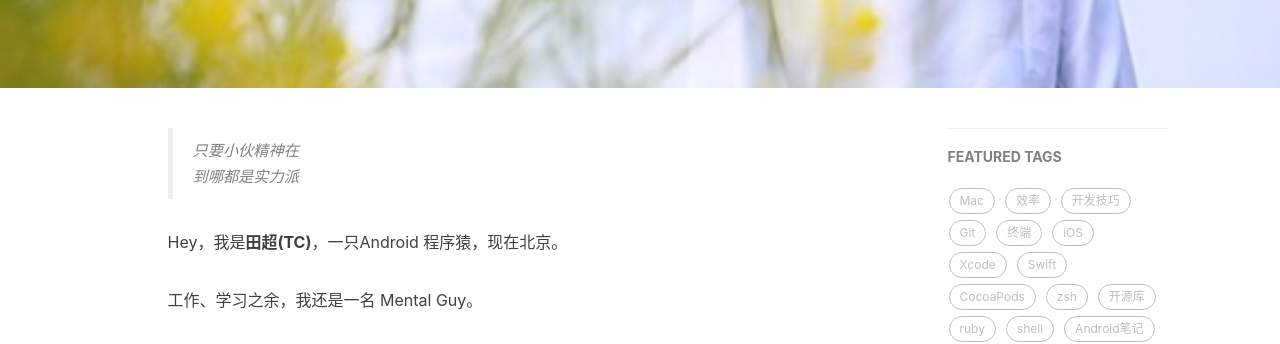
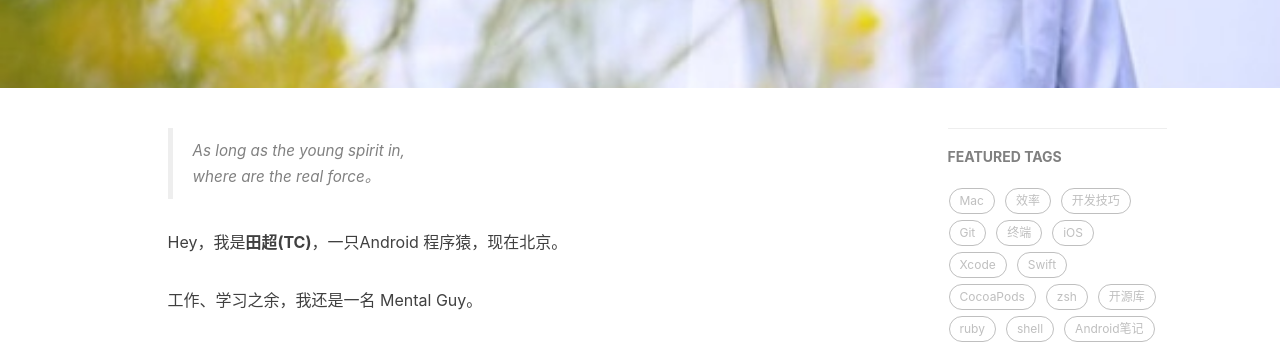
Before and after one commit to DanielsShelby/DanielsShelby.github.io, a Jekyll site: the page built from about.html, in a window 1280 px wide. Shown: the part 330-674 px from the top of the page. Built offline with Jekyll 4.4.1, drawn with Linux system fonts in a browser that asks for light colours; nearby versions of some CDN libraries; comment, search, counter and statistics services are not loaded.

Commit message:
Update about.html

```diff
--- a/about.html
+++ b/about.html
@@ -15,8 +15,8 @@ header-img: "img/post-bg-rwd.jpg"
 <div class="zh post-container">
 
     <!--copied from markdown -->
-    <blockquote><p>只要小伙精神在<br>
-    到哪都是实力派</p></blockquote>
+    <blockquote><p>As long as the young spirit in, <br>
+    where are the real force。</p></blockquote>
 
     <p>Hey，我是<strong>田超(TC)</strong>，一只Android 程序猿，现在北京。</p>
 
```
